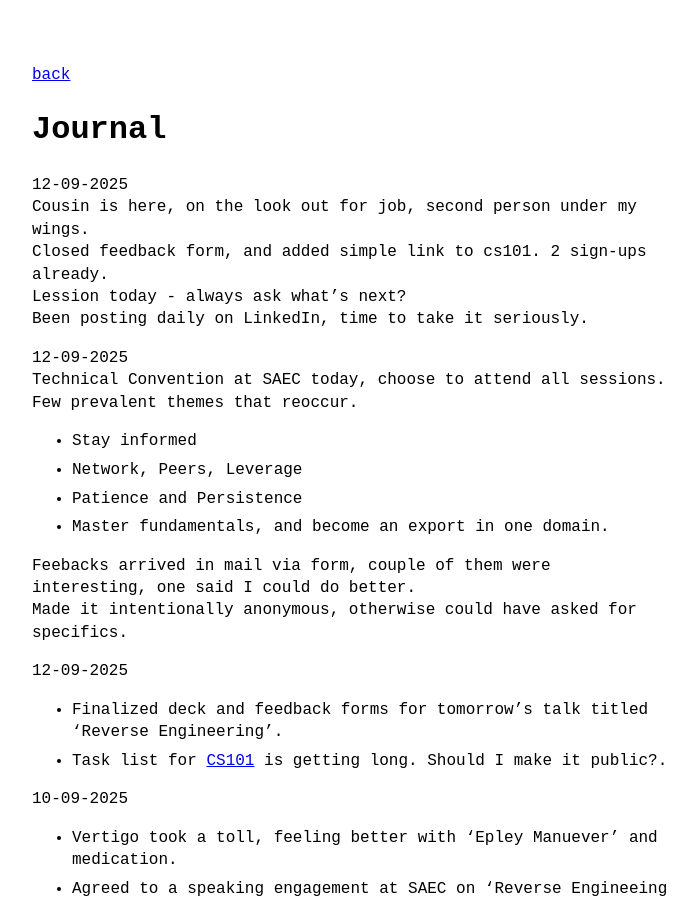
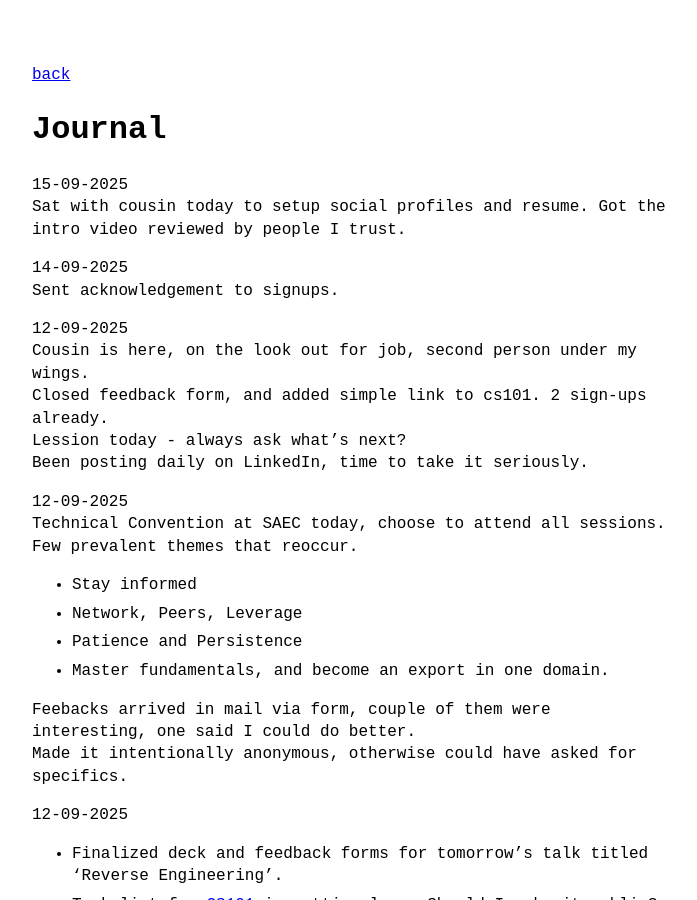
Before and after one commit to VallarasuS/Vallarasu.in, a Jekyll site: the page built from docs/open-journal.md, in a window 1280 px wide and 900 px high. Shown: the whole window, without its empty margins (288-985 px from the left). Built offline with Jekyll 4.4.1, drawn with Linux system fonts in a browser that asks for light colours.

Commit message:
Update open-journal.md

```diff
--- a/docs/open-journal.md
+++ b/docs/open-journal.md
@@ -2,6 +2,13 @@
 layout: page
 title: Journal
 ---
+
+15-09-2025<br>
+Sat with cousin today to setup social profiles and resume.
+Got the intro video reviewed by people I trust.
+
+14-09-2025<br>
+Sent acknowledgement to signups.
 
 12-09-2025<br>
 Cousin is here, on the look out for job, second person under my wings. <br>
```
